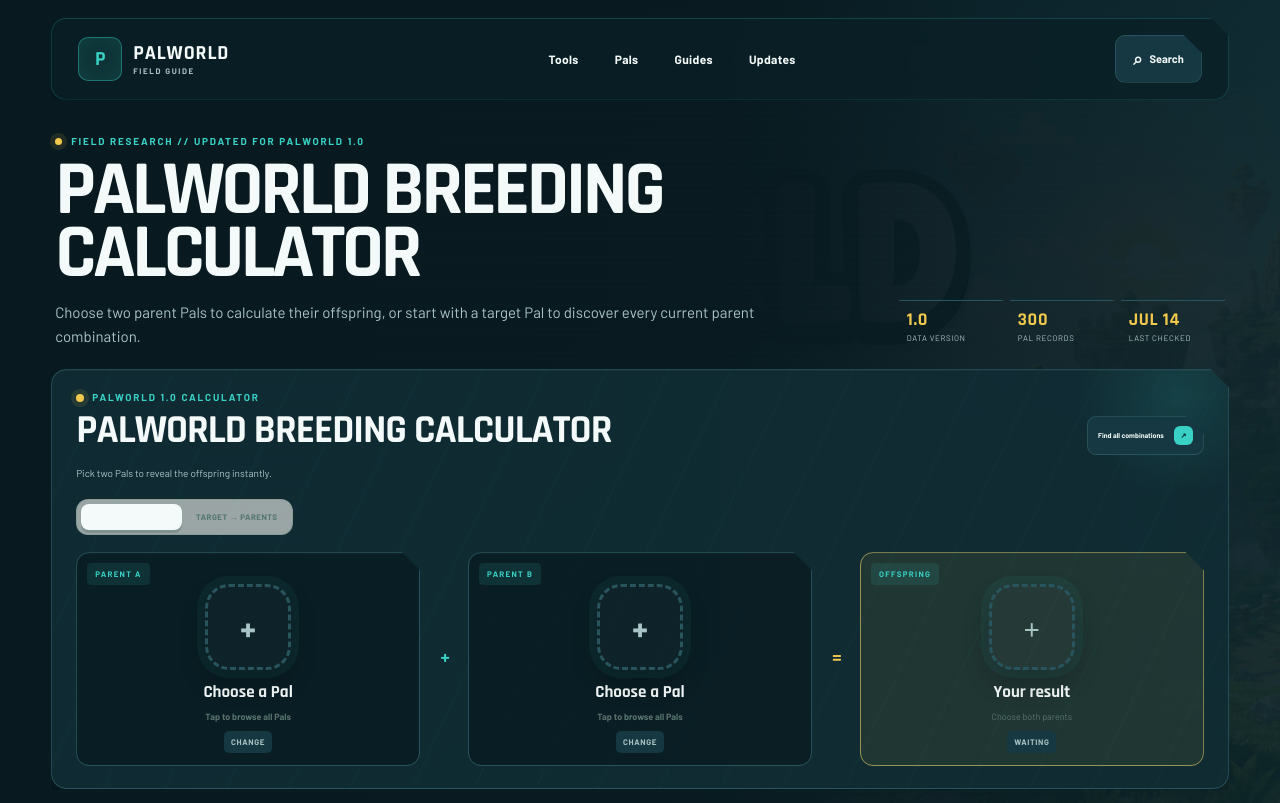
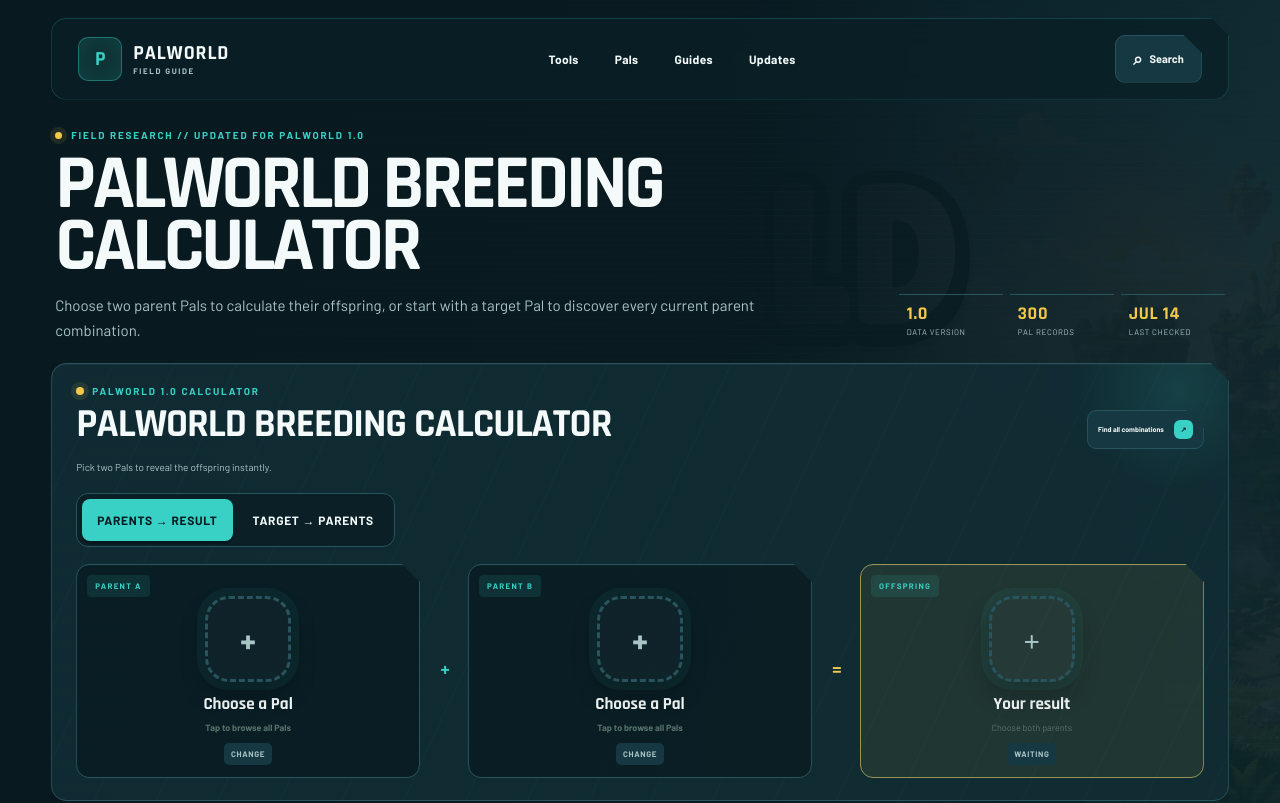
Before and after one commit to bowenchen-1/palworld-guide, a Next.js app: page / in a window 1280 px wide. Shown: the top 803 px of the page. Built offline with nearby package versions, Linux system fonts and the light colour scheme.

Commit message:
Improve breeding mode control readability

```diff
--- a/app/terminal-theme.css
+++ b/app/terminal-theme.css
@@ -236,6 +236,32 @@ body::before {
 .home-search-section p strong { color: var(--terminal-copy); font-weight: 700; text-transform: uppercase; }
 .home-search-section .global-search,
 .global-search { border: 1px solid var(--terminal-border); border-radius: 12px; background: var(--terminal-panel); color: var(--terminal-copy); clip-path: var(--terminal-cut); }
+
+/* Homepage calculator mode selector: readable at a glance on the terminal panel. */
+.home-calculator-mode {
+  gap: 5px;
+  border-color: var(--terminal-border);
+  background: rgba(8,25,31,.62);
+  padding: 5px;
+}
+.home-calculator-mode button {
+  min-height: 42px;
+  padding: 9px 15px;
+  color: var(--terminal-copy);
+  font-size: 12px;
+  font-weight: 700;
+  letter-spacing: .055em;
+}
+.home-calculator-mode button:hover { background: rgba(57,208,197,.14); color: var(--terminal-mint); }
+.home-calculator-mode button.active {
+  background: var(--terminal-mint);
+  color: var(--terminal-canvas);
+  box-shadow: 0 3px 0 rgba(0,8,12,.32);
+}
+@media(max-width:760px) {
+  .home-calculator-mode { width: 100%; }
+  .home-calculator-mode button { flex: 1; min-height: 40px; padding: 8px 6px; font-size: 10px; }
+}
 .global-search input { color: var(--terminal-copy); }
 .global-search input::placeholder { color: var(--terminal-muted); }
 
```
